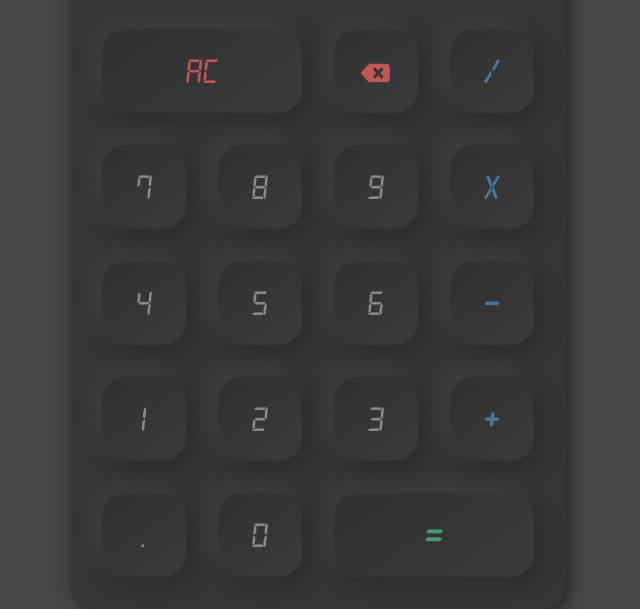
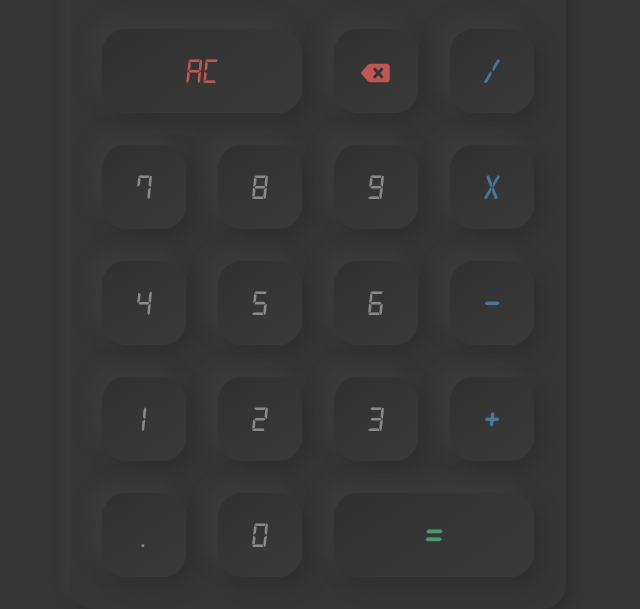
Before and after one commit to realprime/calculator, a plain HTML site: page index.html in a window 1280 px wide. Shown: the part 194-803 px from the top of the page, without its empty margins (322-962 px from the left). Drawn offline with Linux system fonts and the light colour scheme; a web font is replaced by a local one.

Commit message:
Changes background

```diff
--- a/style.css
+++ b/style.css
@@ -12,7 +12,7 @@ body {
     width: 100vw;
     margin: 0;
     padding: 0;
-    background-color: #464646;
+    background-color: #363636;
 
 
 }
```
